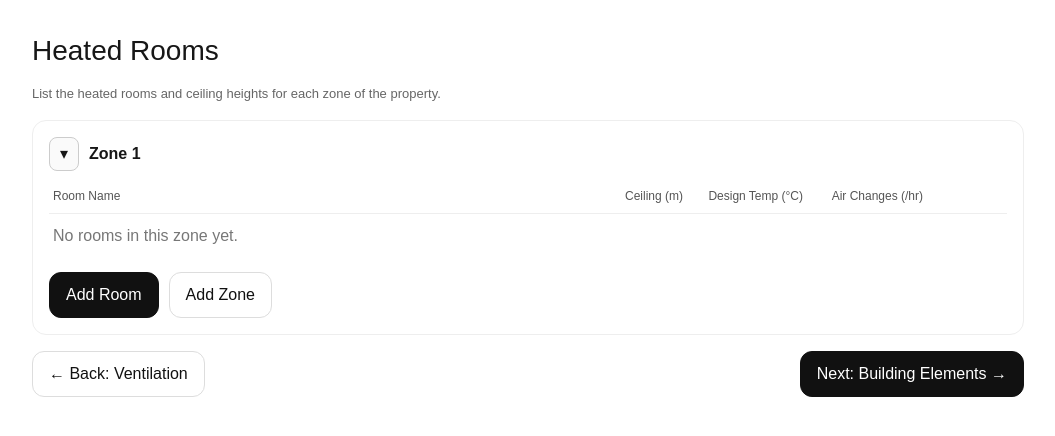
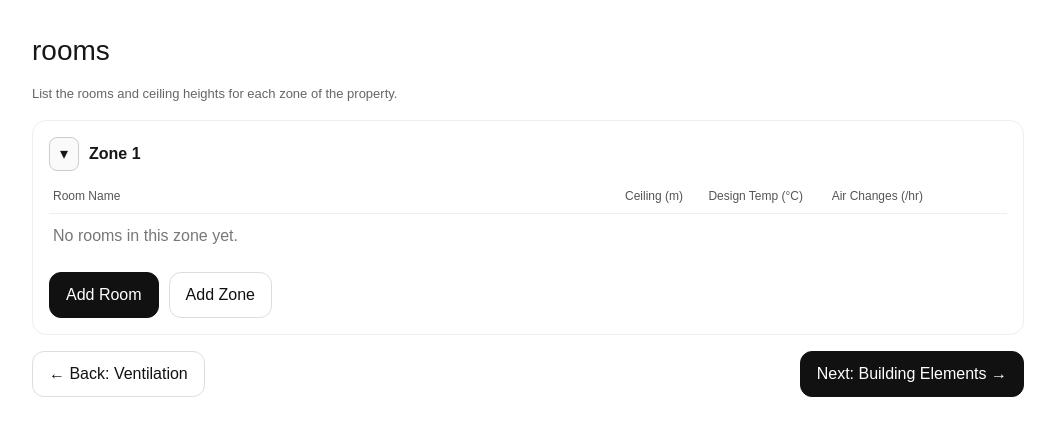
Before and after one commit to damowhu11-1979/heat-demand, a Next.js app: page /rooms in a window 1280 px wide. Shown: the top 436 px of the page, without its empty margins (112-1167 px from the left). Built offline with nearby package versions, Linux system fonts and the light colour scheme.

Commit message:
Update page.tsx

```diff
--- a/app/rooms/page.tsx
+++ b/app/rooms/page.tsx
@@ -135,8 +135,8 @@ export default function RoomsPage(): React.JSX.Element {
 
   return (
     <main style={wrap}>
-      <h1 style={h1}>Heated Rooms</h1>
-      <p style={subtle}>List the heated rooms and ceiling heights for each zone of the property.</p>
+      <h1 style={h1}>rooms</h1>
+      <p style={subtle}>List the rooms and ceiling heights for each zone of the property.</p>
 
       <section style={card}>
         {zones.map((zone, zi) => (
```
